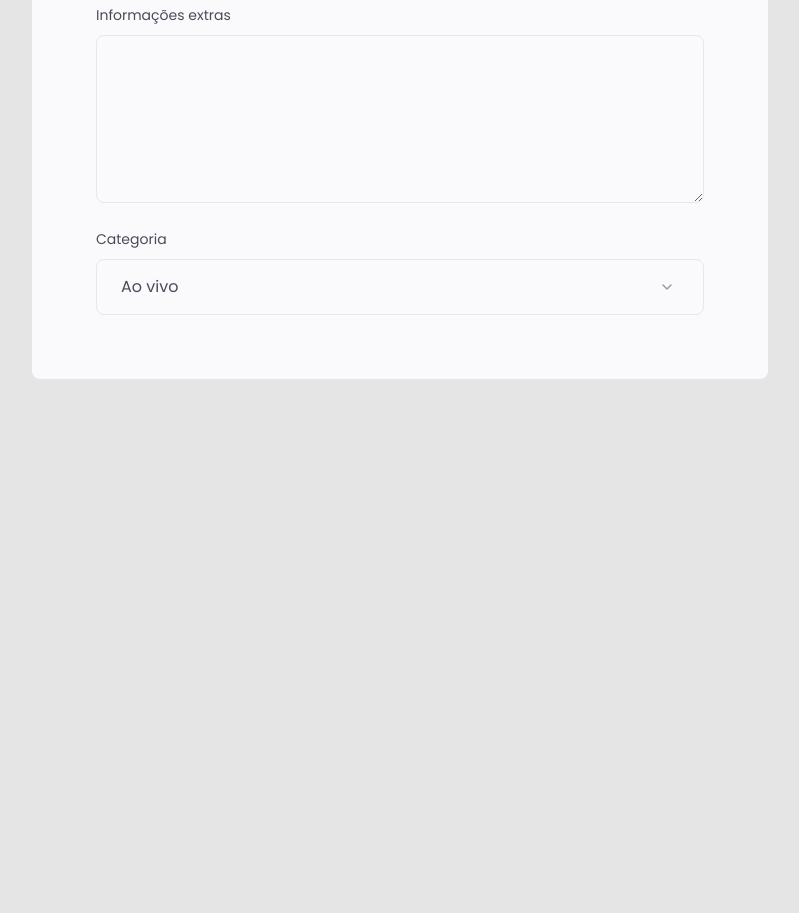
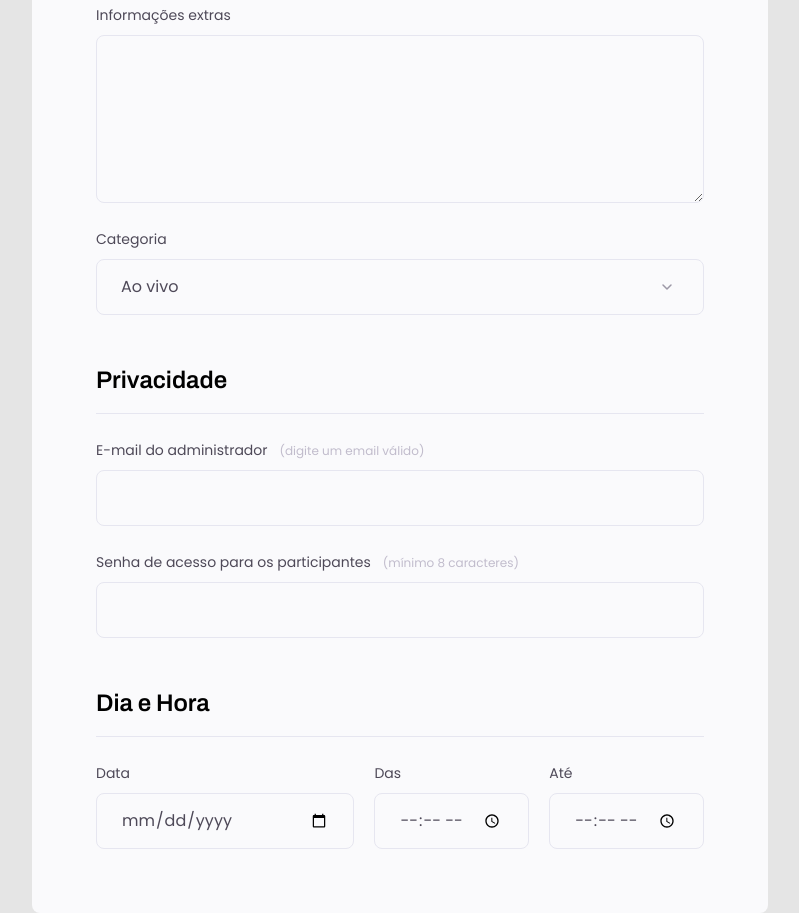
Before and after one commit to jhGomess/Formulario, a plain HTML site: page index.html in a window 1280 px wide. Shown: the part 754-1667 px from the top of the page, without its empty margins (240-1039 px from the left). Before the commit the page ends 1133 px from the top, so only its background shows below. Drawn offline with Linux system fonts and the light colour scheme.

Commit message:
adicionado event-email, event-password, event-date, event-begin e event-end e todos foram estilizados no css.

```diff
--- a/index.html
+++ b/index.html
@@ -63,6 +63,56 @@
             </div>
           </div>
         </fieldset>
+
+        <fieldset>
+          <div class="fieldset-wrapper">
+            <legend>Privacidade</legend>
+
+            <div class="input-wrapper">
+              <label for="event-email"
+                >E-mail do administrador<span
+                  >(digite um email válido)</span
+                ></label
+              >
+              <input type="email" name="event-email" id="event-email" />
+            </div>
+
+            <div class="input-wrapper">
+              <label for="event-password"
+                >Senha de acesso para os participantes<span
+                  >(mínimo 8 caracteres)</span
+                ></label
+              >
+              <input
+                type="password"
+                name="event-password"
+                id="event-password"
+              />
+            </div>
+          </div>
+        </fieldset>
+
+        <fieldset>
+          <div class="fieldset-wrapper">
+            <legend>Dia e Hora</legend>
+            <div class="col-3">
+              <div class="input-wrapper first">
+                <label for="event-date">Data</label>
+                <input type="date" name="event-date" id="event-date" />
+              </div>
+
+              <div class="input-wrapper">
+                <label for="event-begin">Das</label>
+                <input type="time" name="event-begin" id="event-begin" />
+              </div>
+
+              <div class="input-wrapper">
+                <label for="event-end">Até</label>
+                <input type="time" name="event-end" id="event-end" />
+              </div>
+            </div>
+          </div>
+        </fieldset>
       </form>
     </div>
   </body>
--- a/style.css
+++ b/style.css
@@ -73,6 +73,10 @@ form {
   border-radius: 0.8rem;
 
   padding: 6.4rem;
+
+  display: flex;
+  flex-direction: column;
+  gap: 4.8rem;
 }
 
 fieldset {
@@ -148,3 +152,12 @@ fieldset legend {
   background-repeat: no-repeat;
   background-position: right 2.4rem top 50%;
 }
+
+.col-3 {
+  display: flex;
+  gap: 2rem;
+}
+
+.col-3 > div:nth-child(1) {
+  width: 100%;
+}
```
